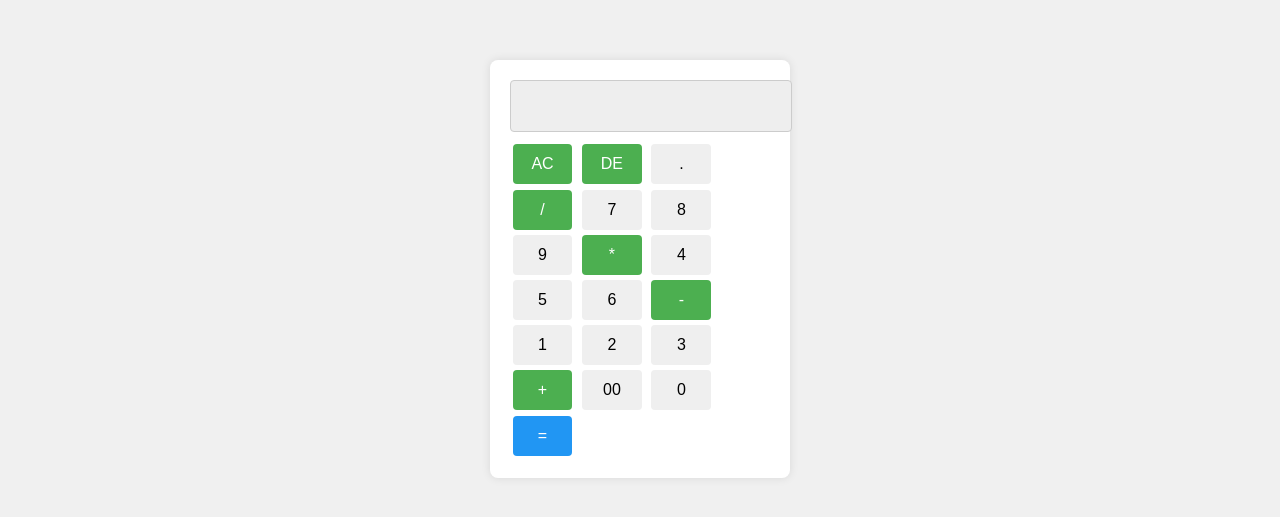
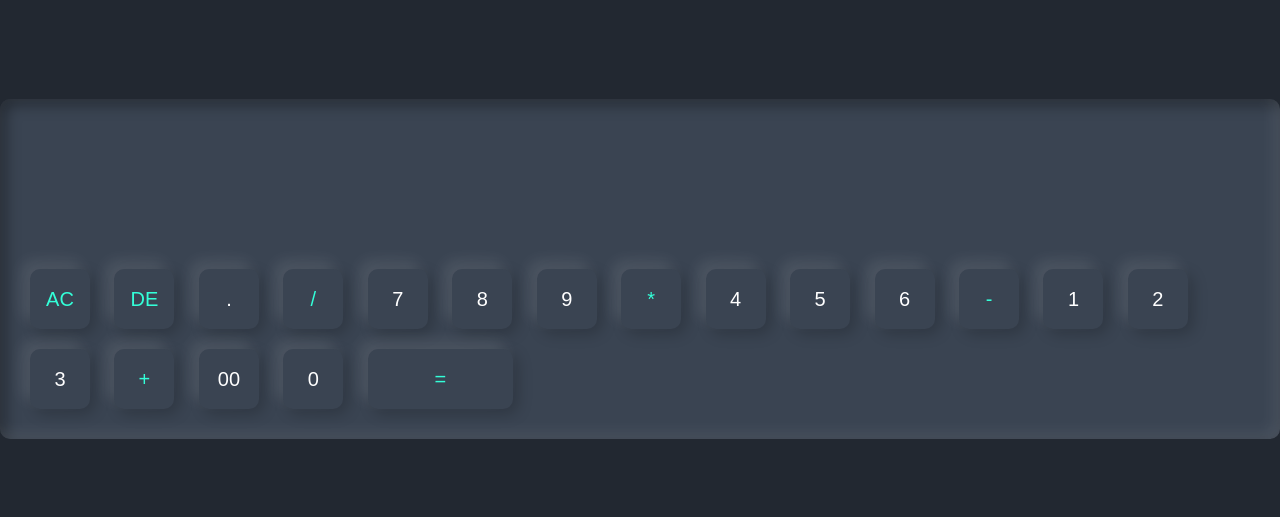
Before and after one commit to venom098968-ux/Calculator, a plain HTML site: page index.html in a window 1280 px wide. Shown: the part 131-648 px from the top of the page. Drawn offline with Linux system fonts and the light colour scheme.

Commit message:
Update index.html

```diff
--- a/index.html
+++ b/index.html
@@ -3,70 +3,90 @@
 <head>
   <meta charset="UTF-8" />
   <meta name="viewport" content="width=device-width, initial-scale=1" />
-  <title>Simple Calculator</title>
+  <title>Styled Calculator</title>
   <style>
-    /* Basic styling for demo */
-    body {
-      font-family: Arial, sans-serif;
-      background: #f0f0f0;
+    /* Your CSS */
+    * {
+      margin: 0;
+      padding: 0;
+      font-family: 'Poppins', sans-serif;
+      box-sizing: border-box;
+    }
+
+    .container {
+      width: 100%;
+      height: 100vh;
       display: flex;
+      align-items: center;
       justify-content: center;
-      align-items: center;
-      height: 100vh;
-      margin: 0;
+      background: #222831;
     }
-    .container {
-      background: #fff;
+
+    .calculator {
+      background: #3a4452;
       padding: 20px;
-      border-radius: 8px;
-      box-shadow: 0 0 10px rgba(0,0,0,0.1);
-      width: 260px;
+      border-radius: 10px;
+      box-shadow: inset -5px -5px 15px rgba(255,255,255,0.1),
+                  inset 5px 5px 15px rgba(0,0,0,0.4);
     }
-    .display input {
-      width: 100%;
-      height: 40px;
-      font-size: 18px;
-      text-align: right;
-      padding: 5px 10px;
-      margin-bottom: 10px;
-      border: 1px solid #ccc;
-      border-radius: 4px;
-      background: #eee;
-    }
-    .buttons input {
-      width: 23%;
-      height: 40px;
-      margin: 1%;
-      font-size: 16px;
+
+    .calculator form input {
+      border: none;
+      outline: none;
+      width: 60px;
+      height: 60px;
+      border-radius: 10px;
+      box-shadow: -8px -8px 15px rgba(255, 255, 255, 0.1),
+                  5px 5px 15px rgba(0, 0, 0, 0.2);
+      background: transparent;
+      font-size: 20px;
+      color: white;
       cursor: pointer;
-      border: none;
-      border-radius: 4px;
+      margin: 10px;
       transition: background 0.3s ease;
     }
-    .buttons input.operator {
-      background: #4caf50;
+
+    .calculator form input:hover {
+      background: rgba(255, 255, 255, 0.1);
+    }
+
+    form .display {
+      display: flex;
+      justify-content: flex-end;
+      margin: 20px 10px 40px 10px;
+    }
+
+    form .display input {
+      text-align: right;
+      flex: 1;
+      font-size: 45px;
+      box-shadow: none;
+      background: transparent;
+      cursor: default;
       color: white;
+      padding-right: 15px;
+      user-select: none;
     }
-    .buttons input.operator:hover {
-      background: #45a049;
+
+    form input.equal {
+      width: 145px;
+      color: #33ffd8;
     }
-    .buttons input.equal {
-      background: #2196F3;
-      color: white;
-    }
-    .buttons input.equal:hover {
-      background: #0b7dda;
+
+    form input.operator {
+      color: #33ffd8;
     }
   </style>
 </head>
 <body>
   <div class="container">
-    <form onsubmit="return false;">
-      <div class="display">
-        <input type="text" id="display" name="display" readonly />
-      </div>
-      <div class="buttons">
-        <input type="button" value="AC" class="operator" onclick="document.getElementById('display').value = ''" />
+    <div class="calculator">
+      <form onsubmit="return false;">
+        <div class="display">
+          <input type="text" id="display" name="display" readonly />
+        </div>
+
+        <input type="button" value="AC" class="operator" onclick="clearDisplay()" />
         <input type="button" value="DE" class="operator" onclick="deleteLast()" />
         <input type="button" value="." onclick="appendToDisplay('.')" />
         <input type="button" value="/" class="operator" onclick="appendToDisplay('/')" />
@@ -89,29 +109,31 @@
         <input type="button" value="00" onclick="appendToDisplay('00')" />
         <input type="button" value="0" onclick="appendToDisplay('0')" />
         <input type="button" value="=" class="equal operator" onclick="calculate()" />
-      </div>
-    </form>
+      </form>
+    </div>
   </div>
 
   <script>
+    const display = document.getElementById('display');
+
     function appendToDisplay(value) {
-      const display = document.getElementById('display');
       display.value += value;
     }
 
+    function clearDisplay() {
+      display.value = '';
+    }
+
     function deleteLast() {
-      const display = document.getElementById('display');
       display.value = display.value.slice(0, -1);
     }
 
     function calculate() {
-      const display = document.getElementById('display');
       try {
-        // Evaluate expression safely
-        // Using eval here but only for demo purposes
+        // Evaluate expression, replace unsafe characters if needed
         const result = eval(display.value);
         display.value = result;
-      } catch (e) {
+      } catch {
         alert('Invalid Expression');
       }
     }
```
